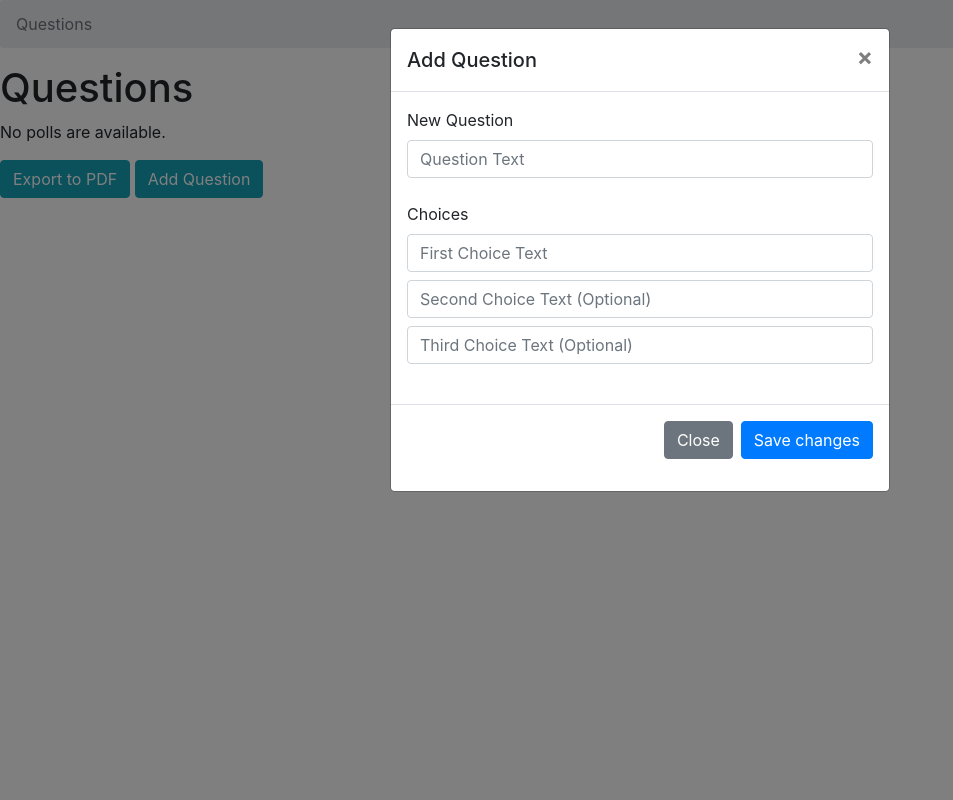
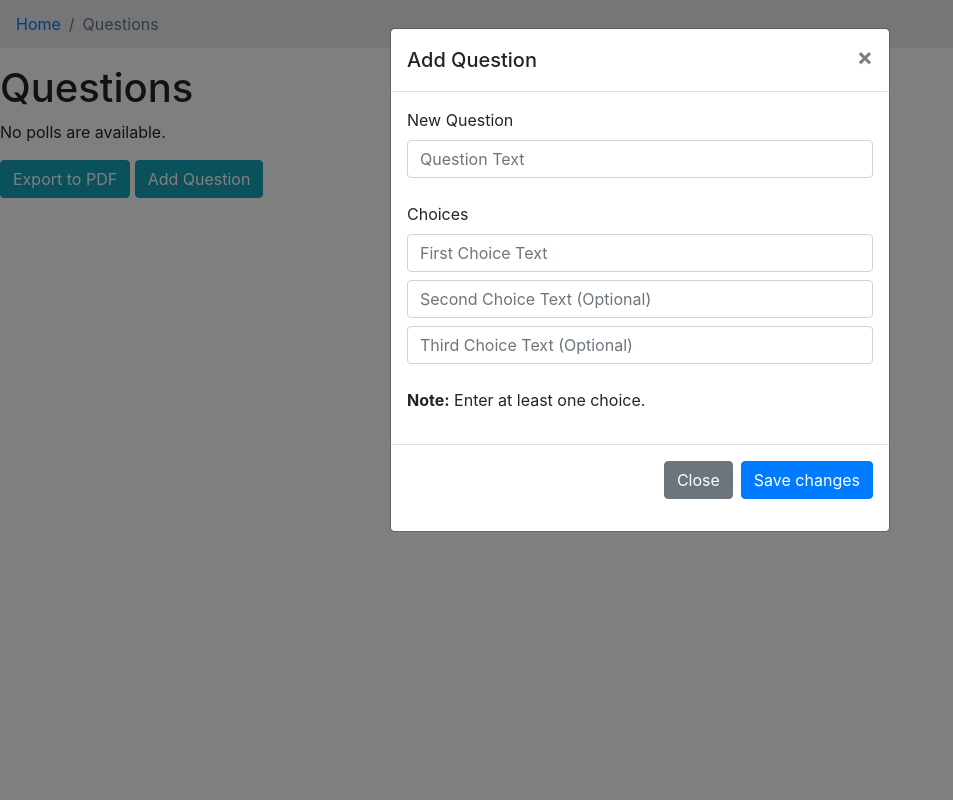
Before and after one commit to GabrielRodriguez66/Django-Tutorial, a Django app: page /polls/ in a window 1280 px wide, after a click on "Add Question". Shown: the whole page, without its empty margins (0-953 px from the left). Run offline with Django 3.2, Linux system fonts and the light colour scheme; data that the repository does not hold is empty; some libraries are stand-ins or nearby versions.

Commit message:
Added some aesthetics and behavior

```diff
--- a/polls/static/polls/css/style.css
+++ b/polls/static/polls/css/style.css
@@ -1,8 +1,3 @@
 .custom-txt {
     color: orangered;
 }
-
-
-body {
-    background: white;
-}
--- a/polls/templates/polls/base.html
+++ b/polls/templates/polls/base.html
@@ -17,5 +17,18 @@
         integrity="sha384-JjSmVgyd0p3pXB1rRibZUAYoIIy6OrQ6VrjIEaFf/nJGzIxFDsf4x0xIM+B07jRM"
         crossorigin="anonymous"></script>
 
+{% block home_content %}
+    <div class="jumbotron">
+        <div class="container">
+            <h1 class="display-4">Welcome to Polls App!</h1>
+            <p class="lead">This is a simple app inspired by the Django Tutorial.</p>
+            <hr class="my-4">
+            <p>Go ahead, add questions, choices and vote.</p>
+            <a class="btn btn-primary btn-lg" href="{% url 'polls:index' %}" role="button">Enter</a>
+        </div>
+    </div>
+{% endblock%}
+
+
 {% block content %}
 {% endblock%}
--- a/polls/templates/polls/index.html
+++ b/polls/templates/polls/index.html
@@ -1,9 +1,13 @@
 {% extends 'polls/base.html' %}
+
+{% block home_content %}
+{% endblock %}
 
 {% block content %}
 
     <nav aria-label="breadcrumb">
         <ol class="breadcrumb">
+            <li class="breadcrumb-item"><a href={% url 'polls:home' %}>Home</a></li>
             <li class="breadcrumb-item active" aria-current="page">Questions</li>
         </ol>
     </nav>
@@ -19,10 +23,6 @@
                     <a href="{% url 'polls:detail' question.id %}" class="custom-txt"> {{question.question_text }}</a>
                     <a href="{% url 'polls:delete' question.id%}" class="btn  btn-danger btn-sm" id="delete"> Delete </a>
 
-                    <!-- Button trigger modal -->
-                    <button type="button" class="btn btn-primary btn-sm" data-toggle="modal" data-target="#Modal-Edit">
-                        Edit
-                    </button>
                 </p>
 
             {% endfor %}
@@ -55,16 +55,19 @@
                 <form action="{% url 'polls:add_question' %}" method="post"> {% csrf_token %}
                     <div class="modal-body">
                         <label for="text"> New Question</label>
-                        <input type="text" name="question_text" placeholder="Question Text" class="form-control" id="text">
+                        <input type="text" name="question_text" placeholder="Question Text" class="form-control" id="text" required>
                         <br>
 
                         <label for="choice1"> Choices </label>
-                        <input type="text" name="choice1" placeholder="First Choice Text" class="form-control" id="choice1">
+                        <input type="text" name="choice1" placeholder="First Choice Text" class="form-control" id="choice1" required>
                         <label for="choice2"></label>
                         <input type="text" name="choice2" placeholder="Second Choice Text (Optional)" class="form-control" id="choice2">
                         <label for="choice3"></label>
                         <input type="text" name="choice3" placeholder="Third Choice Text (Optional)" class="form-control" id="choice3">
                         <br>
+
+                        <p><strong>Note:</strong> Enter at least one choice.</p>
+
                     </div>
 
                     <div class="modal-footer">
@@ -76,30 +79,4 @@
             </div>
         </div>
     </div>
-
-    <div class="modal fade" id="Modal-Edit" tabindex="-1" role="dialog" aria-labelledby="ModalScrollableTitle" aria-hidden="true">
-        <div class="modal-dialog modal-dialog-scrollable" role="document">
-            <div class="modal-content">
-                <div class="modal-header">
-
-                    <h5 class="modal-title" id="ModalScrollableTitle"> Edit Question </h5>
-
-                    <button type="button" class="close" data-dismiss="modal" aria-label="Close">
-                        <span aria-hidden="true">&times;</span>
-                    </button>
-
-                </div>
-
-                <div class="modal-body">
-                    Edit
-                </div>
-
-                <div class="modal-footer">
-                    <button type="button" class="btn btn-secondary" data-dismiss="modal">Close</button>
-                    <button type="button" class="btn btn-primary">Save changes</button>
-                </div>
-
-            </div>
-        </div>
-    </div>
 {% endblock%}
--- a/polls/templates/polls/results.html
+++ b/polls/templates/polls/results.html
@@ -1,9 +1,13 @@
 {% extends 'polls/base.html' %}
+
+{% block home_content %}
+{% endblock %}
 
 {% block content %}
 
     <nav aria-label="breadcrumb">
         <ol class="breadcrumb">
+            <li class="breadcrumb-item"><a href={% url 'polls:home' %}>Home</a></li>
             <li class="breadcrumb-item"><a href={% url 'polls:index' %}>Questions</a></li>
             <li class="breadcrumb-item"><a href={% url 'polls:detail' question.id %}>Choices</a></li>
             <li class="breadcrumb-item active" aria-current="page">Results</li>
--- a/polls/urls.py
+++ b/polls/urls.py
@@ -1,9 +1,11 @@
 from django.urls import path
+
 from . import views
 
 app_name = 'polls'
 urlpatterns = [
     path('', views.IndexView.as_view(), name='index'),
+    path('home/', views.home, name='home'),
     path('<int:pk>/', views.DetailView.as_view(), name='detail'),
     path('<int:pk>/results/', views.ResultsView.as_view(), name='results'),
     path('<int:question_id>/vote/', views.vote, name='vote'),
--- a/polls/views.py
+++ b/polls/views.py
@@ -2,15 +2,14 @@ import io
 
 from django.db.models import F
 from django.http import HttpResponseRedirect, HttpResponse
-from django.shortcuts import get_object_or_404, render, render_to_response
+from django.shortcuts import get_object_or_404, render
 from django.urls import reverse
 from django.utils import timezone
 from django.views import generic
-
+from reportlab.lib import colors
+from reportlab.lib.units import cm
 from reportlab.pdfgen import canvas
 from reportlab.platypus import Table, TableStyle
-from reportlab.lib.units import cm
-from reportlab.lib import colors
 
 from .models import Question, Choice
 
@@ -61,10 +60,19 @@ def delete_question(request, question_id):
 
 
 def edit(request, question_id):
-    # TODO: Fix this method
     question = get_object_or_404(Question, pk=question_id)
     question.question_text = request.POST["new_text"]
-    return HttpResponseRedirect(reverse('polls:index'))
+    question.save()
+    count = 1
+    for ch in question.choice_set.all():
+        new_choice_text = request.POST["choice"+str(count)]
+        if new_choice_text:
+            ch.choice_text, ch.votes = new_choice_text, 0
+            ch.save()
+        else:
+            ch.delete()
+        count += 1
+    return HttpResponseRedirect(reverse('polls:detail', args=(question.id,)))
 
 
 def add_question(request):
@@ -80,11 +88,7 @@ def add_question(request):
 
 
 def home(request):
-    """
-    Utility view to redirect home path (http://127.0.0.1:8000)to polls/
-    Is intended to be called in the project main urls.py
-    """
-    return HttpResponseRedirect(reverse('polls:index'))
+    return render(request, 'polls/base.html')
 
 
 class ExportPDFView(generic.View):
```
Also changed, not shown: polls/templates/polls/detail.html (+51 -0 lines).
